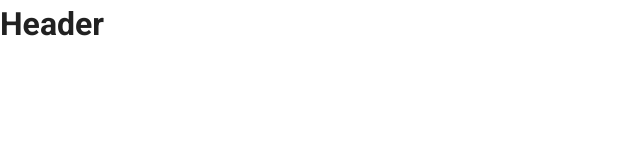
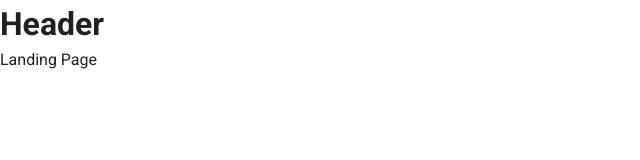
Before and after one commit to cpwalters75/FreshPlatez, a Vue app: page / in a window 1280 px wide. Shown: the top 160 px of the page, without its empty margins (0-640 px from the left). Built offline with nearby package versions, Linux system fonts and the light colour scheme.

Commit message:
linked home page to app

```diff
--- a/src/App.vue
+++ b/src/App.vue
@@ -2,18 +2,21 @@
   <v-app>
     <v-content>
       <Header />
+      <Home />
     </v-content>
   </v-app>
 </template>
 
 <script>
 import Header from "./components/Header";
+import Home from "./views/Home";
 
 export default {
   name: "App",
 
   components: {
-    Header
+    Header,
+    Home
   },
 
   data: () => ({
```
